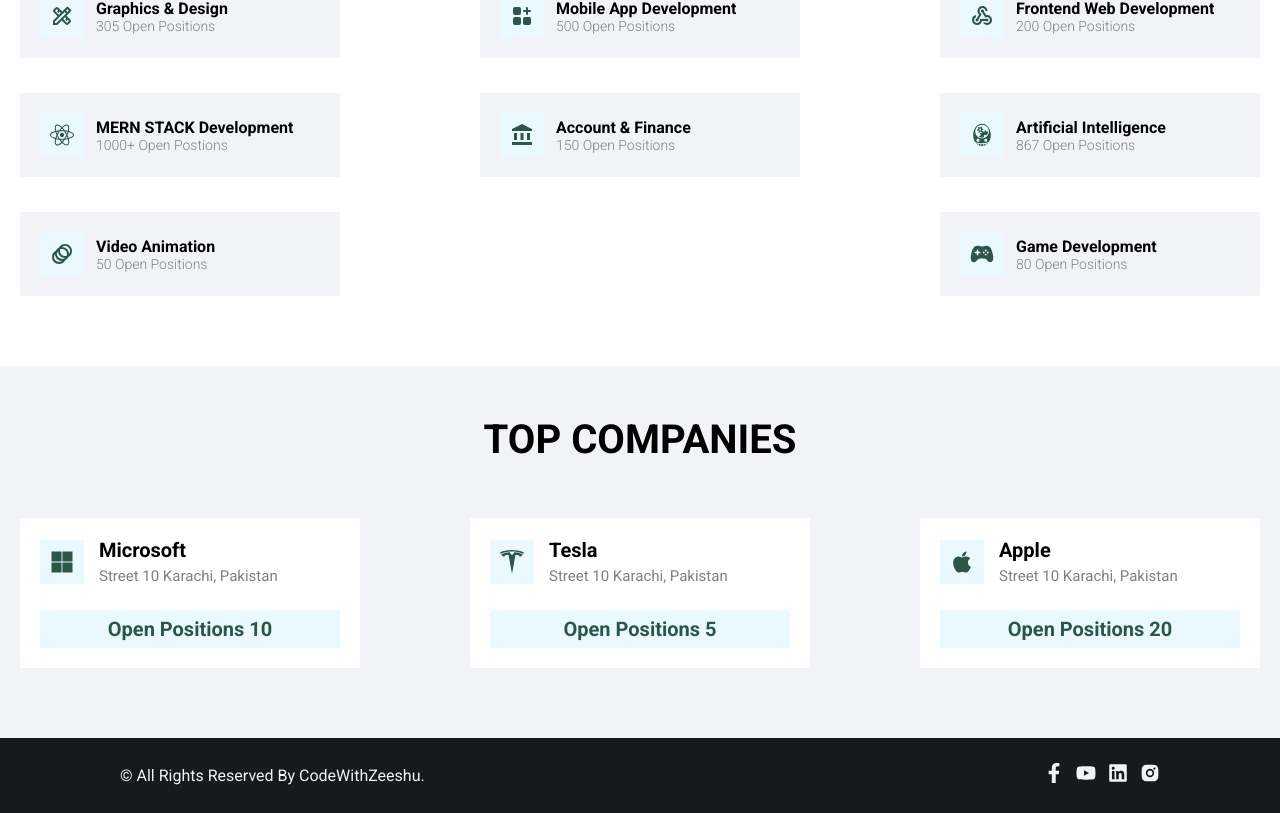
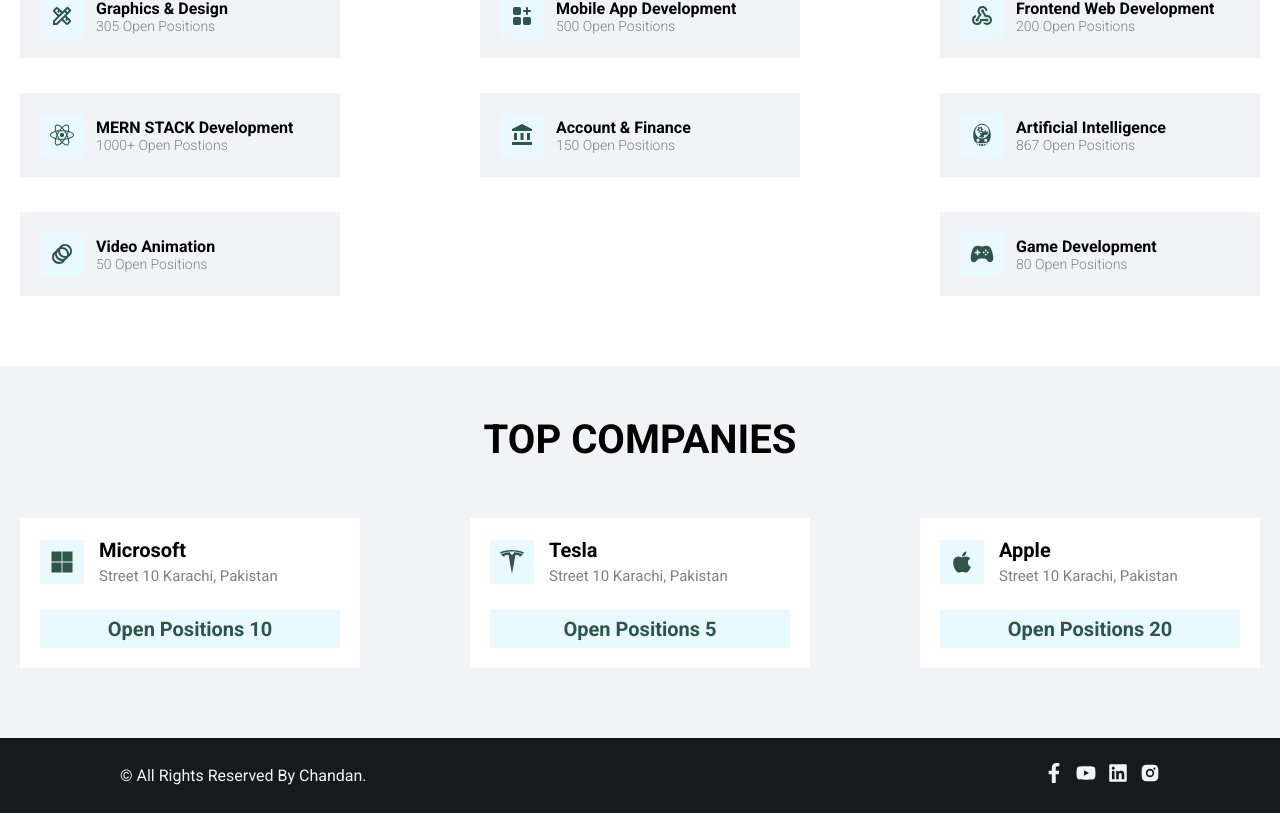
Before and after one commit to iamcosmo/Job-Portal, a React (Vite) app in the folder frontend/: page / in a window 1280 px wide. Shown: the part 1553-2366 px from the top of the page. Built offline with nearby package versions, Linux system fonts and the light colour scheme; no server answers; sample sign-in values are in the browser's storage.

Commit message:
minor upates

```diff
--- a/frontend/src/components/Layout/Footer.jsx
+++ b/frontend/src/components/Layout/Footer.jsx
@@ -8,7 +8,7 @@
   const { isAuthorized } = useContext(Context);
   return (
     <footer className={isAuthorized ? "footerShow" : "footerHide"}>
-      <div>&copy; All Rights Reserved By CodeWithZeeshu.</div>
+      <div>&copy; All Rights Reserved By Chandan.</div>
       <div>
         <Link to={"https://www.facebook.com/profile.php?id=100022190664224"} target="_blank">
           <FaFacebookF />
```
